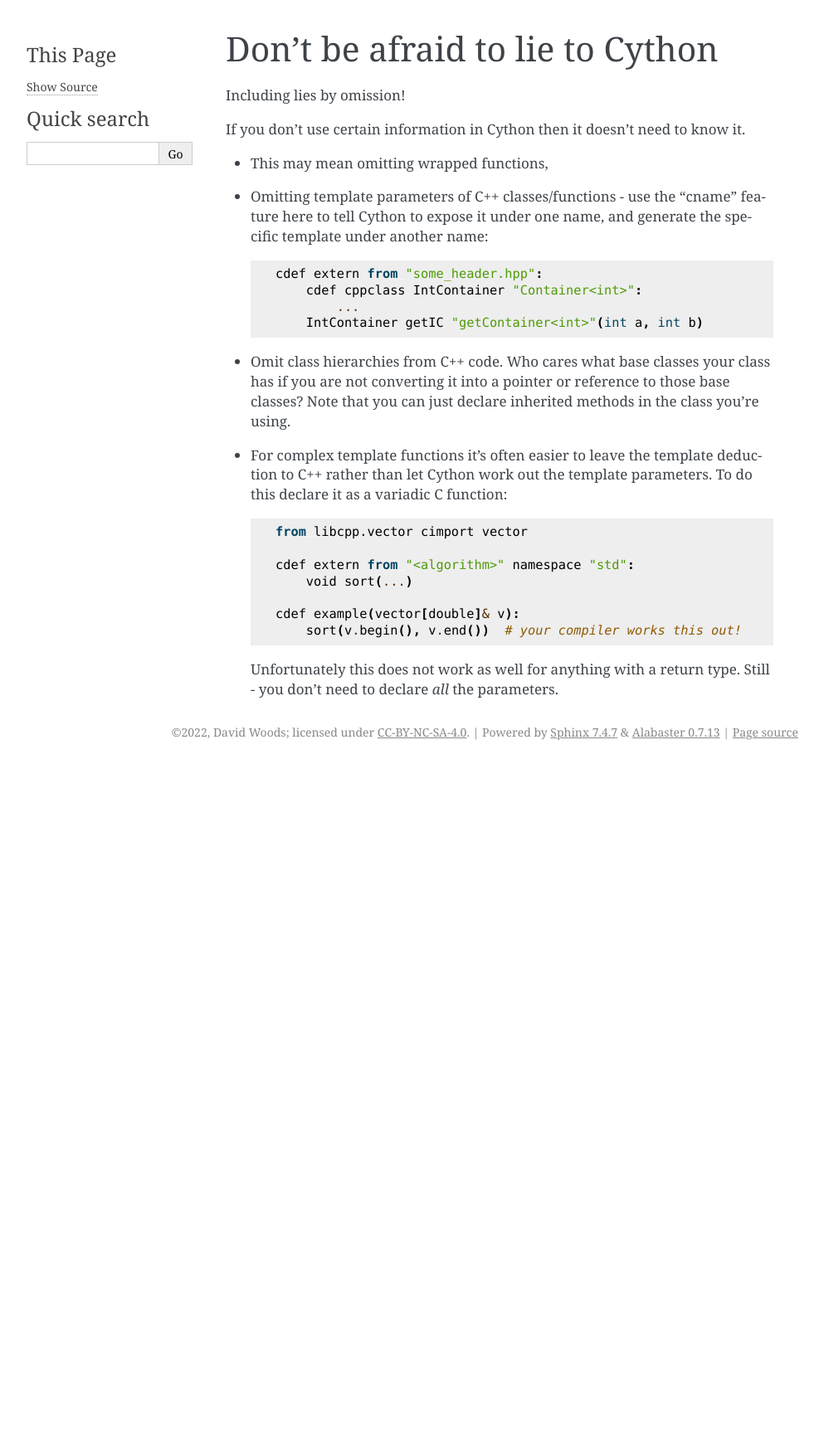
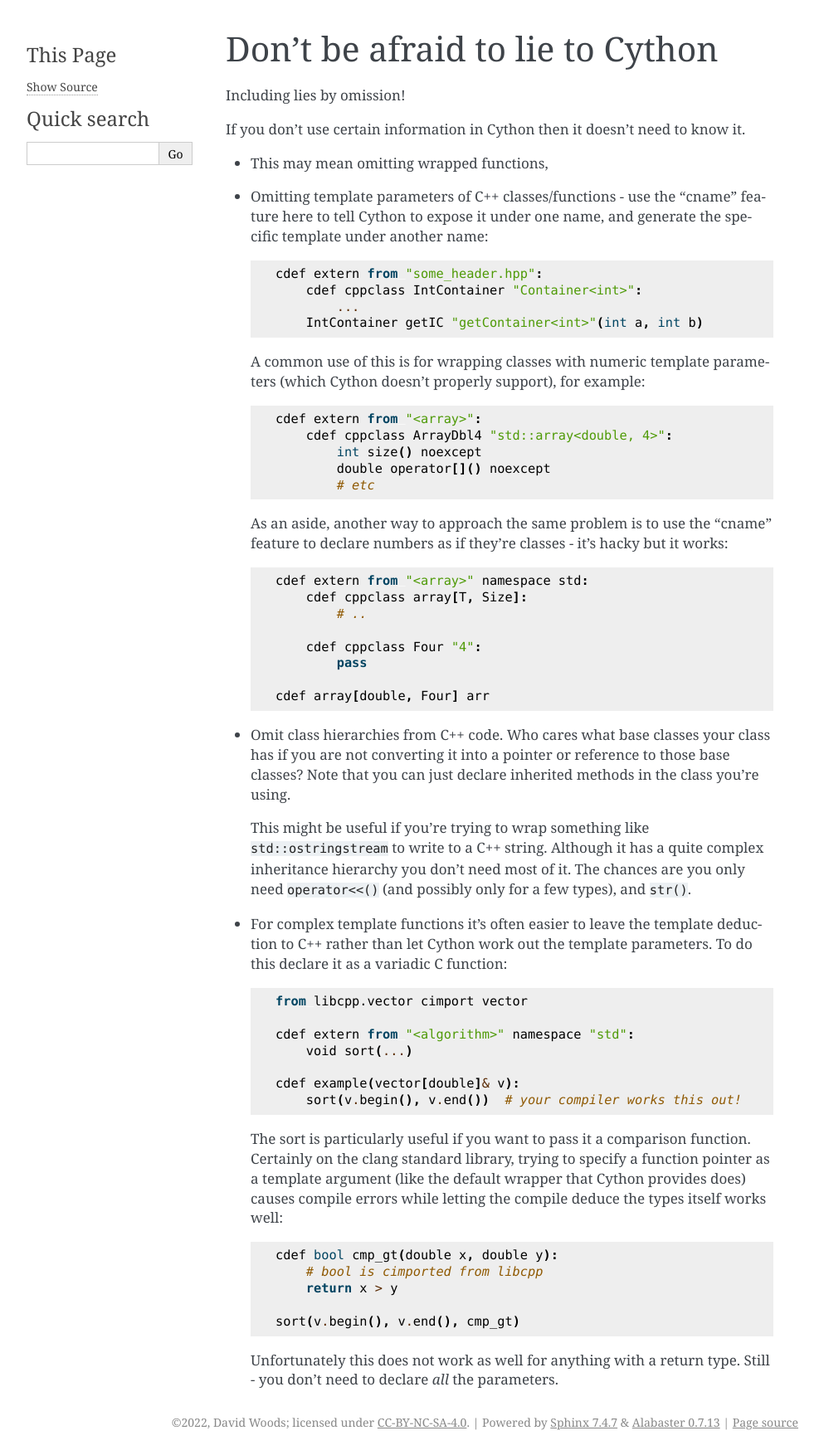
Before and after one commit to da-woods/cython-guidelines, a Sphinx documentation site: the page built from docs/source/articles/lie.rst, in a window 1280 px wide. Shown: the whole page at 83% size, without its empty margins (148-1141 px from the left). Built offline with Sphinx 7.4.7, drawn with Linux system fonts in a browser that asks for light colours; before the commit the page ends 922 px from its top, so only the background shows below that.

Commit message:
Flesh out "lie" with a few more examples

```diff
--- a/docs/source/articles/lie.rst
+++ b/docs/source/articles/lie.rst
@@ -16,10 +16,37 @@ If you don't use certain information in Cython then it doesn't need to know it.
            ...
        IntContainer getIC "getContainer<int>"(int a, int b)
 
+  A common use of this is for wrapping classes with numeric template parameters
+  (which Cython doesn't properly support), for example::
+
+    cdef extern from "<array>":
+        cdef cppclass ArrayDbl4 "std::array<double, 4>":
+            int size() noexcept
+            double operator[]() noexcept
+            # etc
+
+  As an aside, another way to approach the same problem is to use the "cname"
+  feature to declare numbers as if they're classes - it's hacky but it works::
+
+    cdef extern from "<array>" namespace std:
+        cdef cppclass array[T, Size]:
+            # ..
+
+        cdef cppclass Four "4":
+            pass
+
+    cdef array[double, Four] arr
+
 * Omit class hierarchies from C++ code. Who cares what base classes your
   class has if you are not converting it into a pointer or reference to
   those base classes? Note that you can just declare inherited methods in
   the class you're using.
+
+  This might be useful if you're trying to wrap something like
+  ``std::ostringstream`` to write to a C++ string. Although it has a
+  quite complex inheritance hierarchy you don't need most of it. The
+  chances are you only need ``operator<<()`` (and possibly only for a
+  few types), and ``str()``.
 
 * For complex template functions it's often easier to leave the template
   deduction to C++ rather than let Cython work out the template parameters.
@@ -33,5 +60,17 @@ If you don't use certain information in Cython then it doesn't need to know it.
    cdef example(vector[double]& v):
        sort(v.begin(), v.end())  # your compiler works this out!
 
+  The sort is particularly useful if you want to pass it a comparison
+  function. Certainly on the clang standard library, trying to
+  specify a function pointer as a template argument (like the default
+  wrapper that Cython provides does) causes compile errors while letting
+  the compile deduce the types itself works well::
+
+    cdef bool cmp_gt(double x, double y):
+        # bool is cimported from libcpp
+        return x > y
+
+    sort(v.begin(), v.end(), cmp_gt)
+
   Unfortunately this does not work as well for anything with a return type.
   Still - you don't need to declare *all* the parameters.
```
